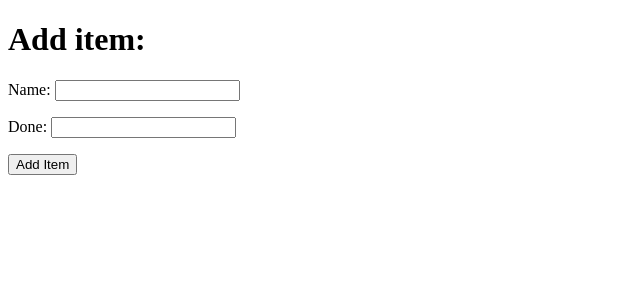
After one commit to valentina-b/hello-django, a Django app: page /add in a window 1280 px wide. The commit adds this page. Shown: the top 300 px of the page, without its empty margins (0-640 px from the left). Run offline with Django 3.2, Linux system fonts and the light colour scheme.

Commit message:
Creating a new item in FE - new template, view, url and submit form

```diff
--- a/django_todo/urls.py
+++ b/django_todo/urls.py
@@ -15,9 +15,10 @@ Including another URLconf
 """
 from django.contrib import admin
 from django.urls import path
-from todo.views import get_todo_list
+from todo.views import get_todo_list, add_item
 
 urlpatterns = [
     path('admin/', admin.site.urls),
-    path('', get_todo_list, name='get_todo_list')
+    path('', get_todo_list, name='get_todo_list'),
+    path('add', add_item, name='add')
 ]
--- /dev/null
+++ b/todo/templates/todo/add_item.html
@@ -0,0 +1,32 @@
+<!DOCTYPE html>
+<html lang="en">
+<head>
+    <meta charset="UTF-8">
+    <meta name="viewport" content="width=device-width, initial-scale=1.0">
+    <title>Document</title>
+</head>
+<body>
+    <h1>Add item:</h1>
+
+    <form method="POST" action="add">
+        <div>
+            <p>
+                <label for="id_name">Name: </label>
+                <input type="text" name="item_name" id="id_name">
+            </p>
+        </div>
+        <div>
+            <p>
+                <label for="id_done">Done: </label>
+                <input type="text" name="done" id="id_done">
+            </p>
+        </div>
+        <div>
+            <p>
+                <button type="submit">Add Item</button>
+            </p>
+        </div>
+    </form>
+
+</body>
+</html>
--- a/todo/templates/todo/todo_list.html
+++ b/todo/templates/todo/todo_list.html
@@ -23,5 +23,7 @@
         {% endfor %}
     </table>
 
+    <a href="/add">Add an Item</a>
+
 </body>
 </html>
--- a/todo/views.py
+++ b/todo/views.py
@@ -10,3 +10,7 @@ def get_todo_list(request):
         'items': items
     }
     return render(request, 'todo/todo_list.html', context)
+
+
+def add_item(request):
+    return render(request, 'todo/add_item.html')
```
